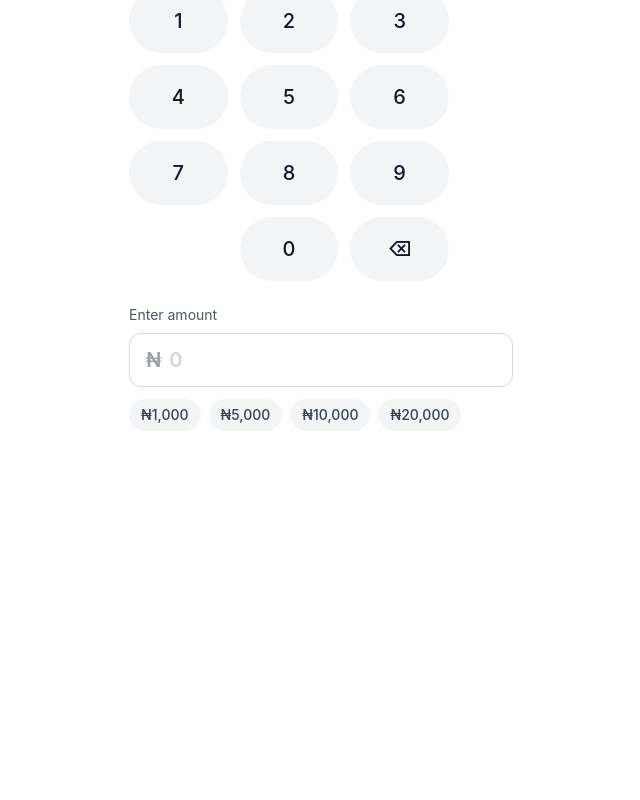
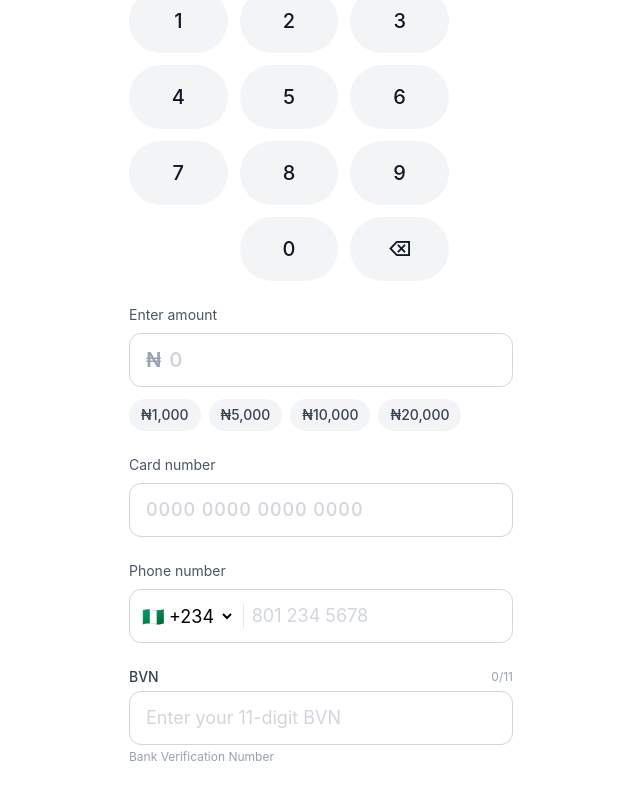
Before and after one commit to isaiahmauyon/fintech_ui, a React (Vite) app: page / in a window 1280 px wide. Shown: the part 1704-2504 px from the top of the page, without its empty margins (319-959 px from the left). Before the commit the page ends 2191 px from the top, so only its background shows below. Built offline with nearby package versions, Linux system fonts and the light colour scheme.

Commit message:
feat: add reusable CardNumberInput, PhoneNumberInput, and IdInput components to the application

```diff
--- a/src/App.tsx
+++ b/src/App.tsx
@@ -10,6 +10,10 @@ import AccountSummaryCard from './components/AccountSummaryCard'
 import TransactionDetailSheet from './components/TransactionDetailSheet'
 import PinPad from './components/PinPad'
 import AmountInput from './components/AmountInput'
+import CardNumberInput from './components/CardNumberInput'
+import PhoneNumberInput from './components/PhoneNumberInput'
+import IdInput from './components/IdInput'
+
 
 function App() {
   const [isSheetOpen, setIsSheetOpen] = useState(false)
@@ -119,6 +123,20 @@ function App() {
         <AmountInput onAmountChange={(amt) => console.log('Amount:', amt)} />
       </div>
 
+      <div className="mb-6">
+        <p className="text-sm text-gray-600 mb-2">Card number</p>
+        <CardNumberInput />
+      </div>
+
+      <div className="mb-6">
+        <p className="text-sm text-gray-600 mb-2">Phone number</p>
+        <PhoneNumberInput />
+      </div>
+
+      <div className="mb-6">
+        <IdInput idType="BVN" />
+      </div>
+
     </div>
   )
 }
--- /dev/null
+++ b/src/components/CardNumberInput.tsx
@@ -0,0 +1,52 @@
+import { useState } from 'react'
+import type { ChangeEvent } from 'react'
+
+type CardType = 'visa' | 'mastercard' | 'verve' | 'unknown'
+
+function detectCardType(digits: string): CardType {
+    if (digits.startsWith('4')) return 'visa'
+    if (/^5[1-5]/.test(digits) || /^2[2-7]/.test(digits)) return 'mastercard'
+    if (/^5061|^5060|^6500/.test(digits)) return 'verve'
+    return 'unknown'
+}
+
+const cardLabels: Record<CardType, string> = {
+    visa: 'VISA',
+    mastercard: 'Mastercard',
+    verve: 'Verve',
+    unknown: '',
+}
+
+export default function CardNumberInput() {
+    const [value, setValue] = useState('')
+
+    const handleChange = (e: ChangeEvent<HTMLInputElement>) => {
+        const digits = e.target.value.replace(/[^0-9]/g, '').slice(0, 16)
+        const grouped = digits.replace(/(.{4})/g, '$1 ').trim()
+        setValue(grouped)
+    }
+
+    const digitsOnly = value.replace(/\s/g, '')
+    const cardType = digitsOnly.length >= 2 ? detectCardType(digitsOnly) : 'unknown'
+
+    return (
+        <div className="max-w-sm">
+            <div className="flex items-center border border-gray-300 rounded-xl px-4 py-3 focus-within:border-gray-900 focus-within:ring-2 focus-within:ring-gray-900/10">
+                <input
+                    type="text"
+                    inputMode="numeric"
+                    value={value}
+                    onChange={handleChange}
+                    placeholder="0000 0000 0000 0000"
+                    aria-label="Card number"
+                    className="text-lg font-medium text-gray-900 w-full tracking-wider focus:outline-none placeholder:text-gray-300 placeholder:tracking-wider"
+                />
+                {cardType !== 'unknown' && (
+                    <span className="text-xs font-semibold text-gray-500 bg-gray-100 px-2 py-1 rounded-md ml-2 whitespace-nowrap">
+                        {cardLabels[cardType]}
+                    </span>
+                )}
+            </div>
+        </div>
+    )
+}
--- /dev/null
+++ b/src/components/IdInput.tsx
@@ -0,0 +1,56 @@
+import { useState } from 'react'
+import type { ChangeEvent } from 'react'
+
+type IdType = 'BVN' | 'NIN'
+
+type IdInputProps = {
+    idType?: IdType
+}
+
+const idConfig: Record<IdType, { length: number; label: string }> = {
+    BVN: { length: 11, label: 'Bank Verification Number' },
+    NIN: { length: 11, label: 'National Identification Number' },
+}
+
+export default function IdInput({ idType = 'BVN' }: IdInputProps) {
+    const [value, setValue] = useState('')
+    const config = idConfig[idType]
+
+    const handleChange = (e: ChangeEvent<HTMLInputElement>) => {
+        const digits = e.target.value.replace(/[^0-9]/g, '').slice(0, config.length)
+        setValue(digits)
+    }
+
+    const isComplete = value.length === config.length
+
+    return (
+        <div className="max-w-sm">
+            <div className="flex items-center justify-between mb-1">
+                <label className="text-sm font-medium text-gray-700">{idType}</label>
+                <span className="text-xs text-gray-400">
+                    {value.length}/{config.length}
+                </span>
+            </div>
+
+            <div
+                className={`flex items-center border rounded-xl px-4 py-3 focus-within:ring-2 ${isComplete
+                        ? 'border-green-500 focus-within:ring-green-500/10'
+                        : 'border-gray-300 focus-within:border-gray-900 focus-within:ring-gray-900/10'
+                    }`}
+            >
+                <input
+                    type="text"
+                    inputMode="numeric"
+                    value={value}
+                    onChange={handleChange}
+                    placeholder={`Enter your ${config.length}-digit ${idType}`}
+                    aria-label={config.label}
+                    className="text-lg text-gray-900 w-full focus:outline-none placeholder:text-gray-300"
+                />
+                {isComplete && <span className="text-green-600 ml-2">✓</span>}
+            </div>
+
+            <p className="text-xs text-gray-400 mt-1">{config.label}</p>
+        </div>
+    )
+}
--- /dev/null
+++ b/src/components/PhoneNumberInput.tsx
@@ -0,0 +1,60 @@
+import { useState } from 'react'
+import type { ChangeEvent } from 'react'
+
+type Country = {
+    code: string
+    dialCode: string
+    flag: string
+}
+
+const countries: Country[] = [
+    { code: 'NG', dialCode: '+234', flag: '🇳🇬' },
+    { code: 'GH', dialCode: '+233', flag: '🇬🇭' },
+    { code: 'GB', dialCode: '+44', flag: '🇬🇧' },
+    { code: 'US', dialCode: '+1', flag: '🇺🇸' },
+]
+
+export default function PhoneNumberInput() {
+    const [country, setCountry] = useState(countries[0])
+    const [number, setNumber] = useState('')
+
+    const handleNumberChange = (e: ChangeEvent<HTMLInputElement>) => {
+        const digits = e.target.value.replace(/[^0-9]/g, '').slice(0, 10)
+        const formatted = digits.replace(/(\d{3})(\d{0,3})(\d{0,4})/, (_, a, b, c) =>
+            [a, b, c].filter(Boolean).join(' ')
+        )
+        setNumber(formatted)
+    }
+
+    const handleCountryChange = (e: ChangeEvent<HTMLSelectElement>) => {
+        const selected = countries.find((c) => c.code === e.target.value)
+        if (selected) setCountry(selected)
+    }
+
+    return (
+        <div className="flex items-center border border-gray-300 rounded-xl px-2 py-1 focus-within:border-gray-900 focus-within:ring-2 focus-within:ring-gray-900/10 max-w-sm">
+            <select
+                value={country.code}
+                onChange={handleCountryChange}
+                aria-label="Country code"
+                className="text-lg bg-transparent focus:outline-none pr-1 py-2"
+            >
+                {countries.map((c) => (
+                    <option key={c.code} value={c.code}>
+                        {c.flag} {c.dialCode}
+                    </option>
+                ))}
+            </select>
+            <div className="w-px h-6 bg-gray-200 mx-2" />
+            <input
+                type="text"
+                inputMode="numeric"
+                value={number}
+                onChange={handleNumberChange}
+                placeholder="801 234 5678"
+                aria-label="Phone number"
+                className="text-lg text-gray-900 w-full py-2 focus:outline-none placeholder:text-gray-300"
+            />
+        </div>
+    )
+}
```
